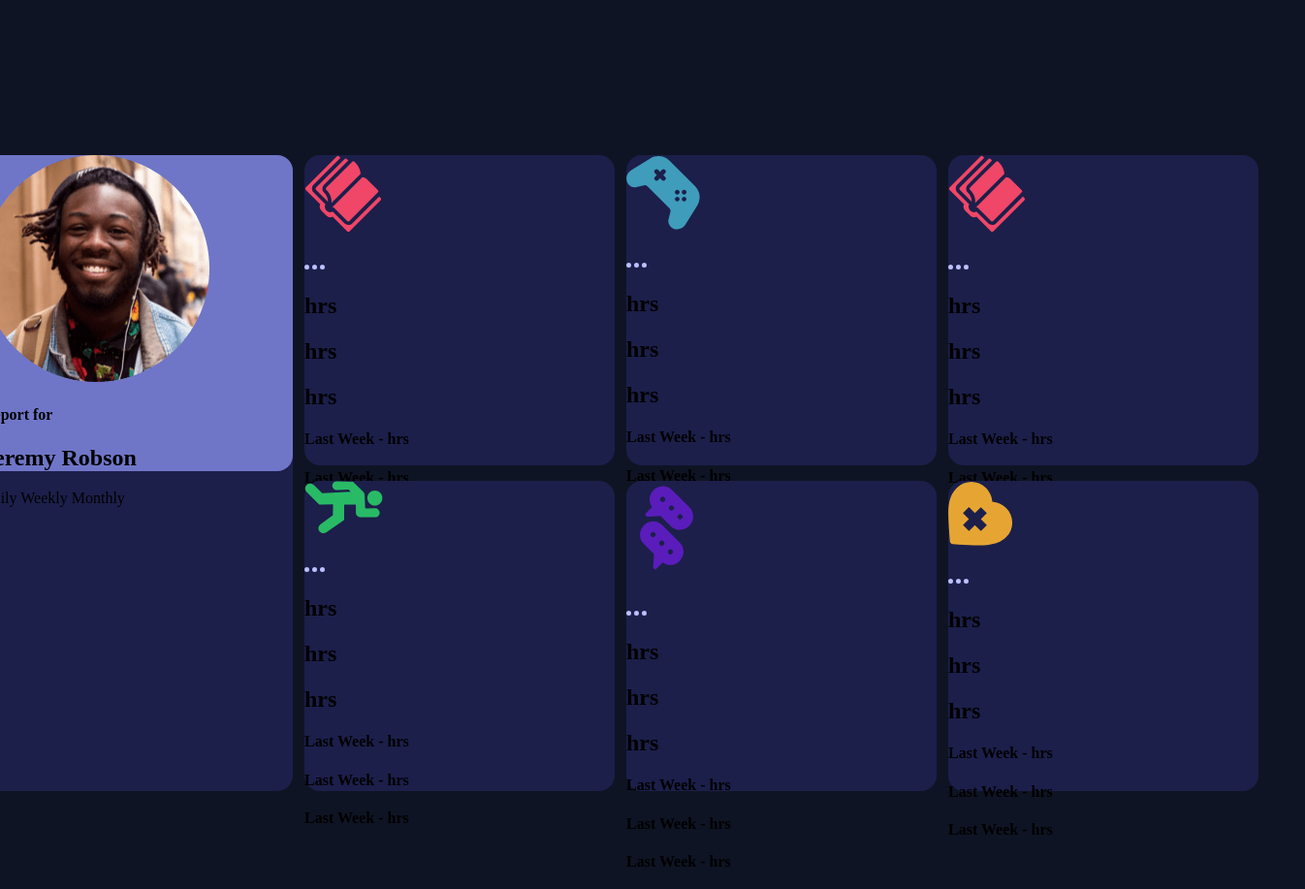
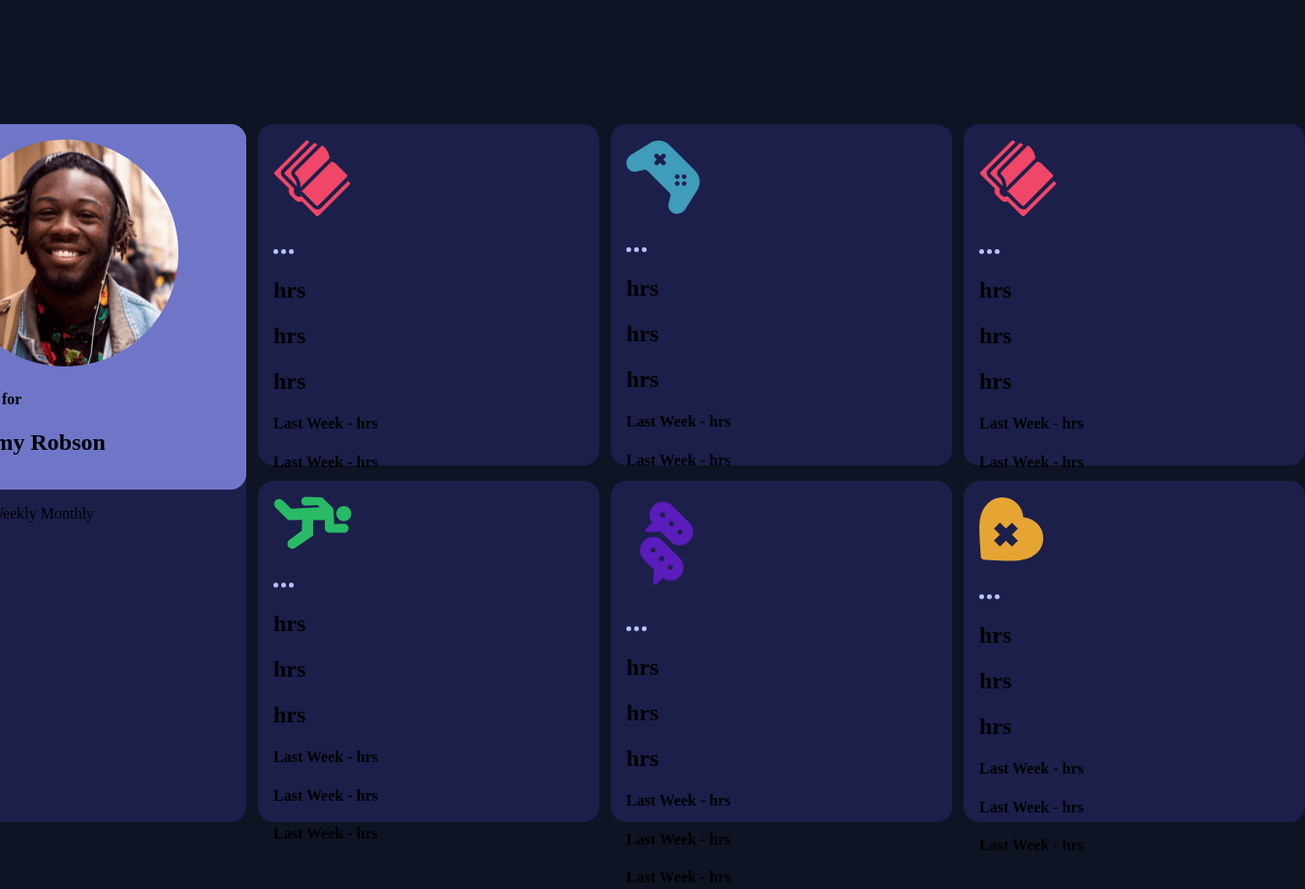
Before and after one commit to roc2246/timeTracker_frontEndMentor, a website: page index.html in a window 1280 px wide. Shown: the top 917 px of the page at 97% size, 1346 px wide, since content can reach past the window. Drawn offline with Linux system fonts and the light colour scheme.

Commit message:
Created basic layoutr for card designs

```diff
--- a/sass/abstracts/_variables.scss
+++ b/sass/abstracts/_variables.scss
@@ -32,6 +32,7 @@ $grid-height: 60rem;
 
 $card-width: 20rem;
 $card-small-height: 20rem;
+$card-padding: 1rem;
 
 
 $gutter-vertical: .75rem;
--- a/sass/components/_card.scss
+++ b/sass/components/_card.scss
@@ -12,9 +12,16 @@
   &__top{
   @include card();
     background-color: $color-desaturated-blue;
+    padding: $card-padding;
+    box-sizing: border-box;
+    width: inherit;
+  }
+  .metric-state-change{
+    padding: $card-padding;
   }
 }
 
 .metric {
     height: $card-small-height;
+    padding: $card-padding;
   }
```
Also changed, not shown: css/style.css.
